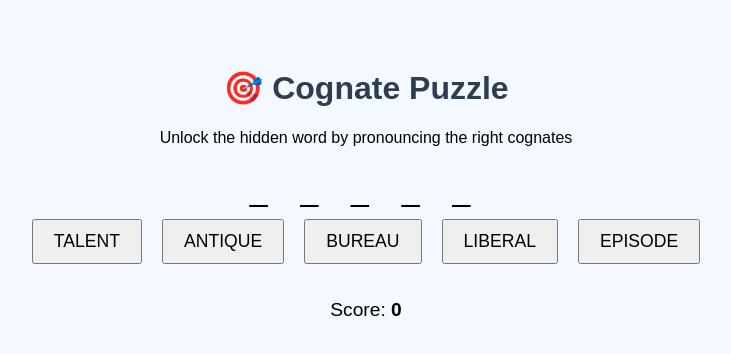
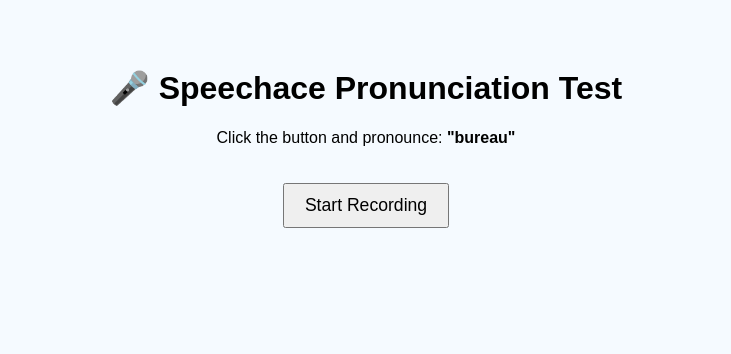
Before and after one commit to ccb105/fc-test, a plain HTML site: page index.html in a window 1280 px wide. Shown: the whole page, without its empty margins (274-1005 px from the left). Drawn offline with Linux system fonts and the light colour scheme.

Commit message:
Add files via upload

```diff
--- a/index.html
+++ b/index.html
@@ -3,121 +3,69 @@
 <html lang="en">
 <head>
   <meta charset="UTF-8" />
-  <title>FC - Cognate Puzzle (Vocal Only)</title>
+  <title>Speechace Pronunciation Demo</title>
   <style>
-    body { font-family: Arial, sans-serif; background: #f4f8ff; text-align: center; padding: 40px; }
-    h1 { font-size: 2em; color: #2c3e50; }
-    .words button {
-      font-size: 1.1em;
-      margin: 10px;
-      padding: 10px 20px;
-      cursor: pointer;
-    }
-    #result, #score, #hiddenWord, #listening {
-      margin-top: 25px;
-      font-size: 1.2em;
-    }
-    #hiddenWord { font-size: 2em; letter-spacing: 12px; }
-    #listening { color: #0077cc; font-weight: bold; }
+    body { font-family: Arial, sans-serif; text-align: center; padding: 40px; background: #f5faff; }
+    button { padding: 10px 20px; font-size: 1.1em; margin-top: 20px; }
+    #status, #score { margin-top: 30px; font-size: 1.2em; }
   </style>
 </head>
 <body>
-  <h1>🎯 Cognate Puzzle</h1>
-  <p>Unlock the hidden word by pronouncing the right cognates</p>
-  <div id="hiddenWord"></div>
-  <div class="words" id="wordList"></div>
-  <div id="listening"></div>
-  <div id="result"></div>
+  <h1>🎤 Speechace Pronunciation Test</h1>
+  <p>Click the button and pronounce: <strong>"bureau"</strong></p>
+  <button onclick="startRecording()">Start Recording</button>
+  <div id="status"></div>
   <div id="score"></div>
 
   <script>
-    const puzzle = {
-      target: "TABLE",
-      options: ["TALENT", "ANTIQUE", "BUREAU", "LIBERAL", "EPISODE"],
-      accepted: {
-        "TALENT": ["TALENT", "TALEN", "TALANT"],
-        "ANTIQUE": ["ANTIQUE", "ANTIK", "ANTIKUE"],
-        "BUREAU": ["BUREAU", "BUREAUX", "BURO"],
-        "LIBERAL": ["LIBERAL", "LITERAL", "LIVERAL"],
-        "EPISODE": ["EPISODE", "EPIZODE", "EPISOD"]
-      }
-    };
+    let mediaRecorder;
+    let audioChunks = [];
 
-    let revealed = Array(puzzle.target.length).fill("_");
-    let score = parseInt(localStorage.getItem("fcScore") || "0");
-    let validated = {};
-    let fullSolved = false;
+    async function startRecording() {
+      document.getElementById("status").textContent = "🎤 Listening...";
+      document.getElementById("score").textContent = "";
 
-    function displayWord() {
-      document.getElementById("hiddenWord").textContent = revealed.join(" ");
-      document.getElementById("score").innerHTML = "Score: <strong>" + score + "</strong>";
-    }
+      try {
+        const stream = await navigator.mediaDevices.getUserMedia({ audio: true });
+        mediaRecorder = new MediaRecorder(stream);
+        audioChunks = [];
 
-    function showListening(state) {
-      document.getElementById("listening").textContent = state ? "🎤 Listening... Say the word now!" : "";
-    }
+        mediaRecorder.ondataavailable = event => {
+          audioChunks.push(event.data);
+        };
 
-    function speakAndCheck(word) {
-      showListening(true);
-      const recognition = new (window.SpeechRecognition || window.webkitSpeechRecognition)();
-      recognition.lang = "en-US";
-      recognition.interimResults = false;
-      recognition.maxAlternatives = 1;
+        mediaRecorder.onstop = async () => {
+          const audioBlob = new Blob(audioChunks, { type: "audio/wav" });
+          const formData = new FormData();
+          formData.append("user_audio_file", audioBlob);
+          formData.append("text", "bureau");
+          formData.append("dialect", "fr-FR");
+          formData.append("user_id", "test_user");
+          formData.append("key", "g1H3J0fWnKYN%2F8hpjlwxeDjwV1XaG34QFjCv4bBWADKMAJEu7N8A7M8NwofFq%2FH9AMPeosmsghKAxz5MG3F87mqY2S7Le%2BA7HvUlutwGPsS5xLWaVK2mct8IR69Ya%2B4F");
 
-      recognition.onresult = function(event) {
-        const spoken = event.results[0][0].transcript.toUpperCase().trim();
-        showListening(false);
+          const response = await fetch("https://api4.speechace.com/api/scoring/text/v0.1/json", {
+            method: "POST",
+            body: formData
+          });
 
-        if (puzzle.accepted[word].includes(spoken)) {
-          const letter = word[0].toUpperCase();
-          const pos = puzzle.target.indexOf(letter);
-          if (pos >= 0 && revealed[pos] === "_") {
-            revealed[pos] = letter;
-            score += 1;
-            validated[letter] = true;
-            document.getElementById("result").textContent = `✅ Correct: You said "${spoken}"`;
-          }
-        } else {
-          score -= 1;
-          document.getElementById("result").textContent = `❌ Incorrect: You said "${spoken}"`;
-        }
+          const result = await response.json();
+          const score = result?.text_score?.score;
+          const message = score >= 85
+            ? `✅ Good job! Pronunciation score: ${score}`
+            : `❌ Try again. Pronunciation score: ${score}`;
+          document.getElementById("score").textContent = message;
+          document.getElementById("status").textContent = "";
+        };
 
-        localStorage.setItem("fcScore", score);
-        displayWord();
-        checkCompletion();
-      };
-
-      recognition.onerror = function(event) {
-        showListening(false);
-        document.getElementById("result").textContent = `⚠️ Error: ${event.error}`;
-      };
-
-      recognition.start();
-    }
-
-    function checkCompletion() {
-      if (!revealed.includes("_") && !fullSolved) {
-        fullSolved = true;
-        score += 5;
-        localStorage.setItem("fcScore", score);
-        document.getElementById("result").textContent = "🎉 You completed the word TABLE! +5 points.";
-        displayWord();
+        mediaRecorder.start();
+        setTimeout(() => {
+          mediaRecorder.stop();
+        }, 3000);
+      } catch (err) {
+        document.getElementById("status").textContent = "⚠️ Microphone access denied or error.";
+        console.error(err);
       }
     }
-
-    function setupPuzzle() {
-      const wordList = document.getElementById("wordList");
-      wordList.innerHTML = "";
-      puzzle.options.forEach(w => {
-        const btn = document.createElement("button");
-        btn.textContent = w;
-        btn.onclick = () => speakAndCheck(w);
-        wordList.appendChild(btn);
-      });
-      displayWord();
-    }
-
-    setupPuzzle();
   </script>
 </body>
 </html>
```
